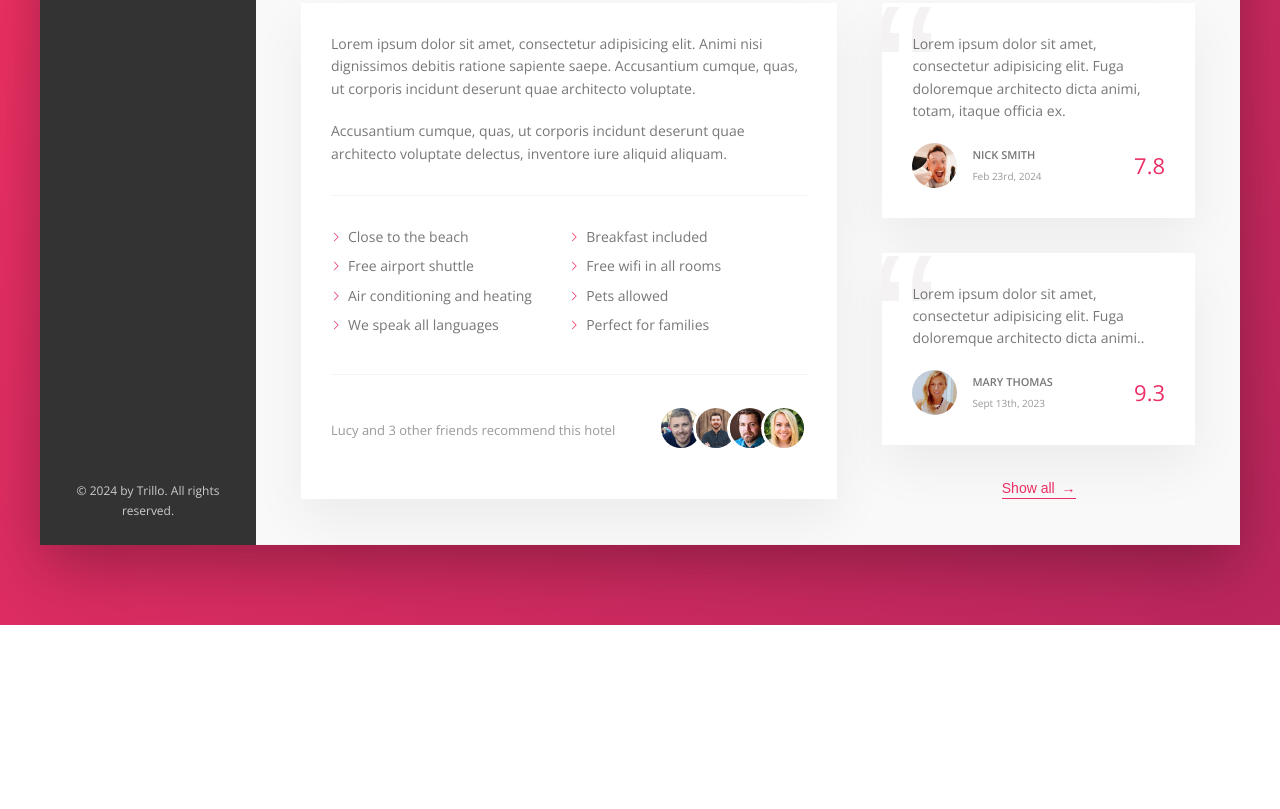
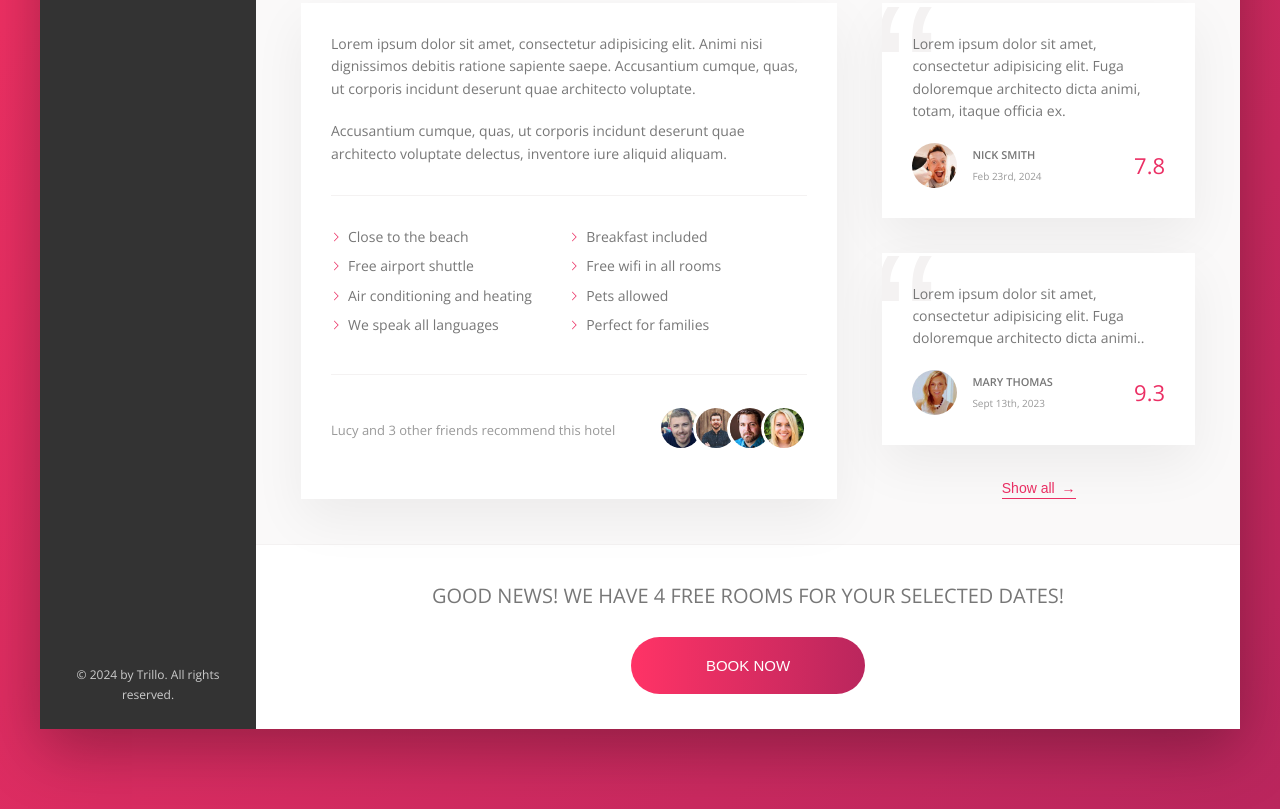
Before and after one commit to noelia-riega/Trillo-app, a website: page index.html in a window 1280 px wide. Shown: the part 644-1453 px from the top of the page. Before the commit the page ends 1269 px from the top, so only its background shows below. Drawn offline with nearby package versions, Linux system fonts and the light colour scheme.

Commit message:
book button

```diff
--- a/index.html
+++ b/index.html
@@ -247,6 +247,15 @@
               <button class="btn-inline">Show all <span>&rarr;</span></button>
             </div>
           </div>
+          <div class="cta">
+            <h2 class="cta__book-now">
+              Good news! we have 4 free rooms for your selected dates!
+            </h2>
+            <button class="btn">
+              <span class="btn__visible">Book now</span>
+              <span class="btn__invisible">Only 4 rooms left</span>
+            </button>
+          </div>
         </main>
       </div>
     </div>
--- a/sass/_components.scss
+++ b/sass/_components.scss
@@ -365,7 +365,7 @@
   }
 }
 
-// reviews
+// REVIEWS
 .review {
   background-color: #fff;
   box-shadow: var(--shadow-light);
@@ -427,3 +427,76 @@
     z-index: 1;
   }
 }
+
+// CALL TO ACTION
+.cta {
+  padding: 3.5rem;
+  text-align: center;
+
+  &__book-now {
+    font-size: 2rem;
+    font-weight: 300;
+    text-transform: uppercase;
+    margin-bottom: 2.5rem;
+  }
+}
+
+// BUTTON
+.btn {
+  font-size: 1.5rem;
+  font-weight: 300;
+  text-transform: uppercase;
+  border-radius: 100px;
+  color: #fff;
+  border: none;
+  cursor: pointer;
+
+  background-image: linear-gradient(
+    to right,
+    var(--color-primary-light),
+    var(--color-primary-dark)
+  );
+
+  position: relative;
+  overflow: hidden;
+
+  & > * {
+    height: 100%;
+    width: 100%;
+    transition: all 0.2s;
+  }
+
+  &__visible {
+    display: inline-block;
+    padding: 2rem 7.5rem;
+  }
+  &__invisible {
+    display: inline-block;
+    position: absolute;
+    left: 0;
+    top: -100px;
+
+    padding: 2rem 0;
+  }
+
+  &:hover {
+    background-image: linear-gradient(
+      to left,
+      var(--color-primary-light),
+      var(--color-primary-dark)
+    );
+  }
+
+  &:hover &__visible {
+    transform: translateY(100%);
+  }
+
+  &:hover &__invisible {
+    top: 0;
+  }
+
+  &:focus {
+    outline: none;
+    animation: pulsate 1s infinite;
+  }
+}
```
Also changed, not shown: sass/main.css.
